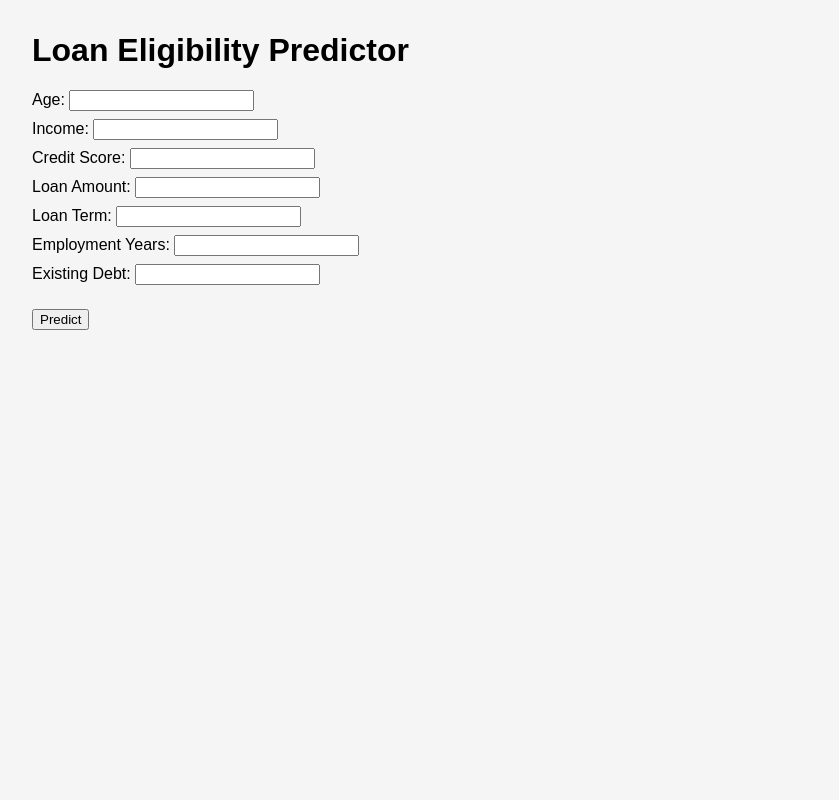
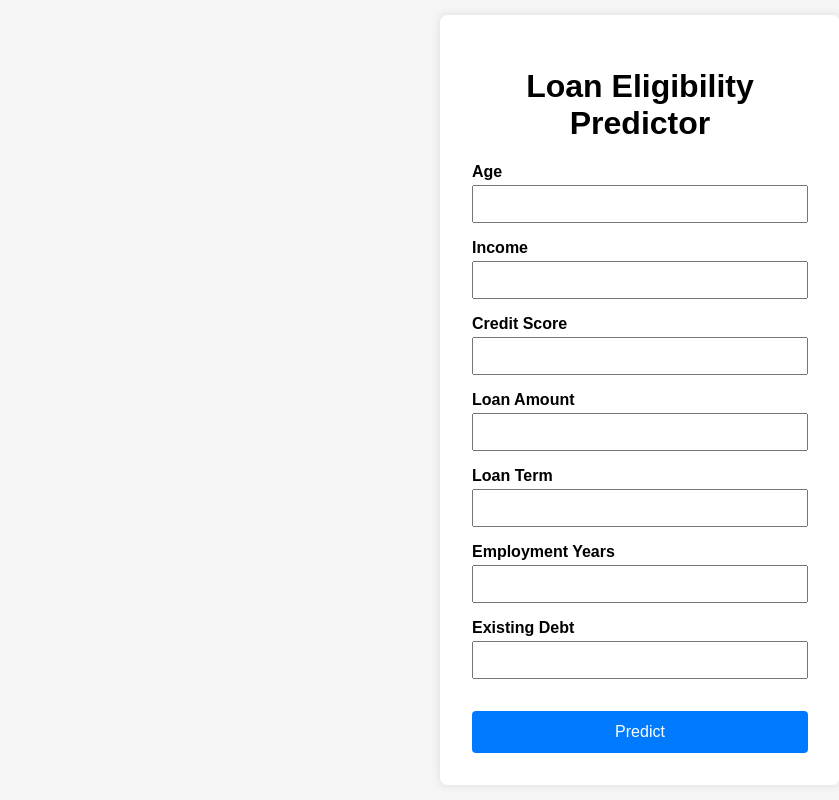
Before and after one commit to Shubham-Stunner/-Loan-Eligibility-Predictor, a Flask app: page / in a window 1280 px wide. Shown: the whole page, without its empty margins (0-839 px from the left). Run offline with Flask 3, Linux system fonts and the light colour scheme.

Commit message:
Improve frontend design

```diff
--- a/flask_app/static/style.css
+++ b/flask_app/static/style.css
@@ -1,12 +1,73 @@
 body {
     font-family: Arial, sans-serif;
-    margin: 2rem;
     background-color: #f5f5f5;
+    margin: 0;
+    height: 100vh;
+    display: flex;
+    justify-content: center;
+    align-items: center;
 }
+
+.hidden {
+    display: none;
+}
+
+.container {
+    background: #fff;
+    padding: 2rem;
+    border-radius: 8px;
+    box-shadow: 0 0 10px rgba(0, 0, 0, 0.1);
+    width: 90%;
+    max-width: 400px;
+    box-sizing: border-box;
+    text-align: center;
+}
+
 form label {
     display: block;
-    margin-bottom: 0.5rem;
+    margin-bottom: 1rem;
+    text-align: left;
+    font-weight: bold;
 }
+
+form input[type="number"] {
+    width: 100%;
+    padding: 0.5rem;
+    font-size: 1rem;
+    margin-top: 0.25rem;
+    box-sizing: border-box;
+}
+
 button {
+    width: 100%;
+    padding: 0.75rem;
+    font-size: 1rem;
     margin-top: 1rem;
+    background-color: #007bff;
+    color: #fff;
+    border: none;
+    border-radius: 4px;
+    cursor: pointer;
 }
+
+button:hover {
+    background-color: #0056b3;
+}
+
+#result {
+    margin-top: 1rem;
+    font-size: 1.5rem;
+    font-weight: bold;
+}
+
+.approved {
+    color: green;
+}
+
+.denied {
+    color: red;
+}
+
+.error {
+    color: orange;
+}
--- a/flask_app/templates/index.html
+++ b/flask_app/templates/index.html
@@ -7,30 +7,62 @@
     <link rel="stylesheet" href="{{ url_for('static', filename='style.css') }}">
 </head>
 <body>
-    <h1>Loan Eligibility Predictor</h1>
-    <form id="predict-form">
-        <label>Age: <input type="number" name="age" required></label>
-        <label>Income: <input type="number" name="income" step="0.01" required></label>
-        <label>Credit Score: <input type="number" name="credit_score" step="0.01" required></label>
-        <label>Loan Amount: <input type="number" name="loan_amount" step="0.01" required></label>
-        <label>Loan Term: <input type="number" name="loan_term" required></label>
-        <label>Employment Years: <input type="number" name="employment_years" step="0.1" required></label>
-        <label>Existing Debt: <input type="number" name="existing_debt" step="0.01" required></label>
-        <button type="submit">Predict</button>
-    </form>
-    <pre id="result"></pre>
+    <div class="container">
+        <h1>Loan Eligibility Predictor</h1>
+        <form id="predict-form" novalidate>
+            <label>Age
+                <input type="number" name="age" min="0" required>
+            </label>
+            <label>Income
+                <input type="number" name="income" step="0.01" min="0" required>
+            </label>
+            <label>Credit Score
+                <input type="number" name="credit_score" step="0.01" min="0" required>
+            </label>
+            <label>Loan Amount
+                <input type="number" name="loan_amount" step="0.01" min="0" required>
+            </label>
+            <label>Loan Term
+                <input type="number" name="loan_term" min="0" required>
+            </label>
+            <label>Employment Years
+                <input type="number" name="employment_years" step="0.1" min="0" required>
+            </label>
+            <label>Existing Debt
+                <input type="number" name="existing_debt" step="0.01" min="0" required>
+            </label>
+            <button type="submit">Predict</button>
+        </form>
+        <div id="result" class="hidden"></div>
+    </div>
     <script>
         const form = document.getElementById('predict-form');
+        const resultEl = document.getElementById('result');
+
         form.addEventListener('submit', async (e) => {
             e.preventDefault();
             const data = Object.fromEntries(new FormData(form));
+
+            // Basic client-side validation
+            for (const value of Object.values(data)) {
+                if (value === '' || Number(value) < 0) {
+                    resultEl.textContent = 'Please fill out all fields with valid positive numbers.';
+                    resultEl.className = 'error';
+                    return;
+                }
+            }
+
             const response = await fetch('/predict', {
                 method: 'POST',
                 headers: { 'Content-Type': 'application/json' },
                 body: JSON.stringify(data)
             });
-            const result = await response.json();
-            document.getElementById('result').textContent = JSON.stringify(result, null, 2);
+
+            const text = await response.text();
+            const approved = text.trim().toLowerCase() === 'true' || text.trim() === '1';
+
+            resultEl.textContent = approved ? 'Loan Approved' : 'Loan Not Approved';
+            resultEl.className = approved ? 'approved' : 'denied';
         });
     </script>
 </body>
```
